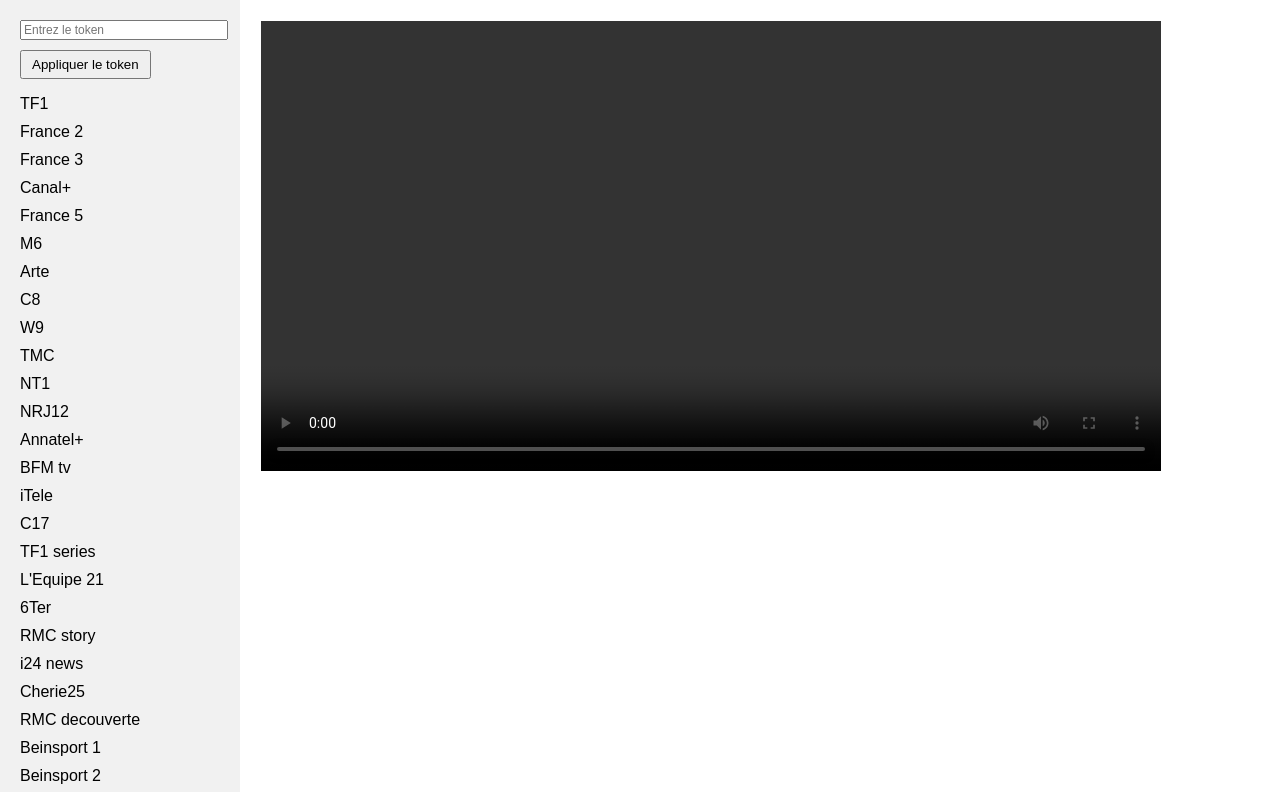
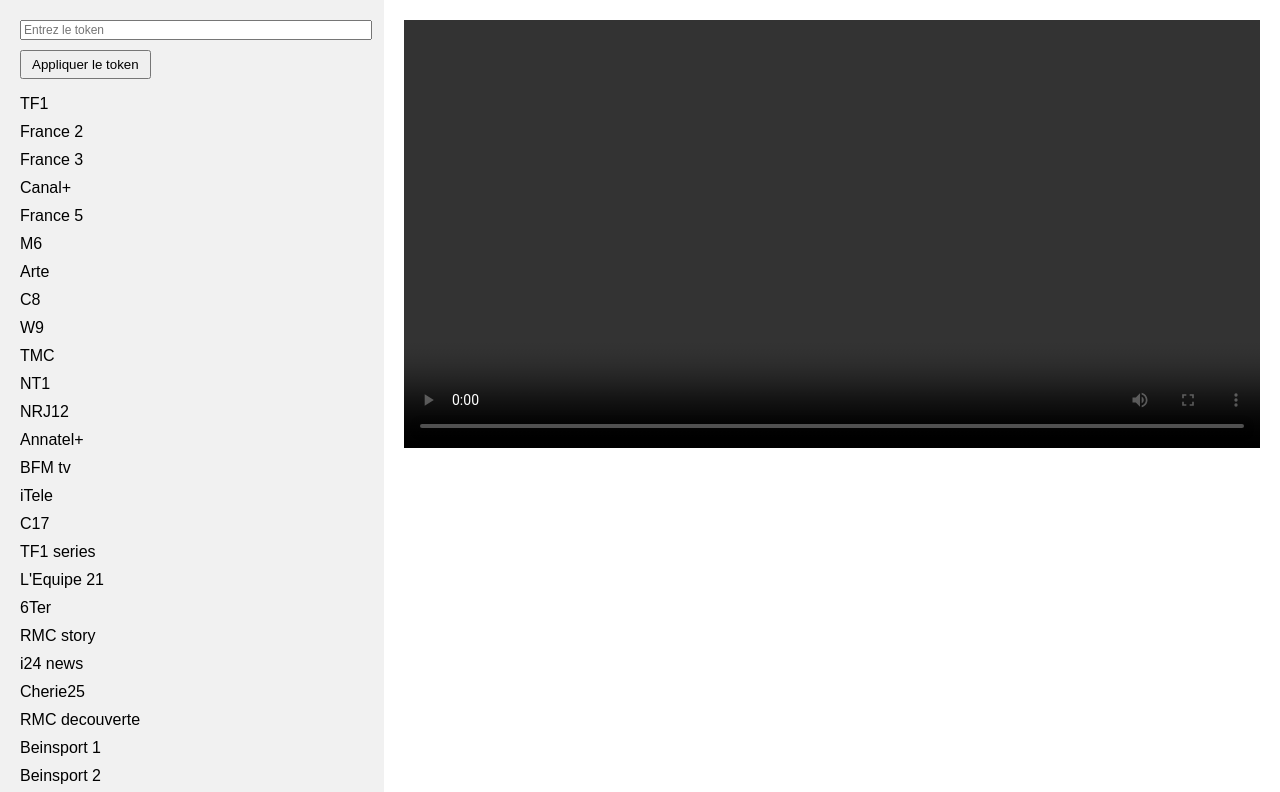
Before and after one commit to GregCTS/CTS, a plain HTML site: page index.html in a window 1280 px wide. Shown: the top 792 px of the page. Drawn offline with nearby package versions, Linux system fonts and the light colour scheme.

Commit message:
Update index.html

```diff
--- a/index.html
+++ b/index.html
@@ -10,17 +10,25 @@
       margin: 0;
       padding: 0;
       display: flex;
+      flex-wrap: wrap;
     }
 
     #channel-list {
-      width: 200px;
+      width: 30%;
       background-color: #f1f1f1;
       padding: 20px;
+      box-sizing: border-box;
     }
 
     #channel-viewer {
-      flex-grow: 1;
+      width: 70%;
       padding: 20px;
+      box-sizing: border-box;
+    }
+
+    #video-player {
+      width: 100%;
+      height: auto;
     }
 
     ul {
@@ -37,16 +45,10 @@
       color: #007bff;
     }
 
-<!--    #video-player {
-      width: auto;
-      height: auto;
-	  padding: 1px;
-    } -->
-
     #token-input {
       margin-bottom: 10px;
       font-size: 12px;
-      width: 200px;
+      width: 100%;
     }
 
     #token-button {
@@ -122,12 +124,11 @@
       <li onclick="changeChannel('http://199.203.140.180/smooths_live/canaldecale.isml/canaldecale.m3u8?token=')">Canal Decale</li>
       <li onclick="changeChannel('http://replay1-il.annatel.tv/israeltorah/video.m3u8?token=')">Israel Torah</li>
       <!-- Ajoutez plus de chaînes au besoin -->
-
     </ul>
   </div>
 
   <div id="channel-viewer">
-    <video id="video-player" controls style="width: 90%; height: auto;"></video>
+    <video id="video-player" controls></video>
   </div>
 
   <script src="https://cdn.jsdelivr.net/npm/hls.js@latest"></script>
```
